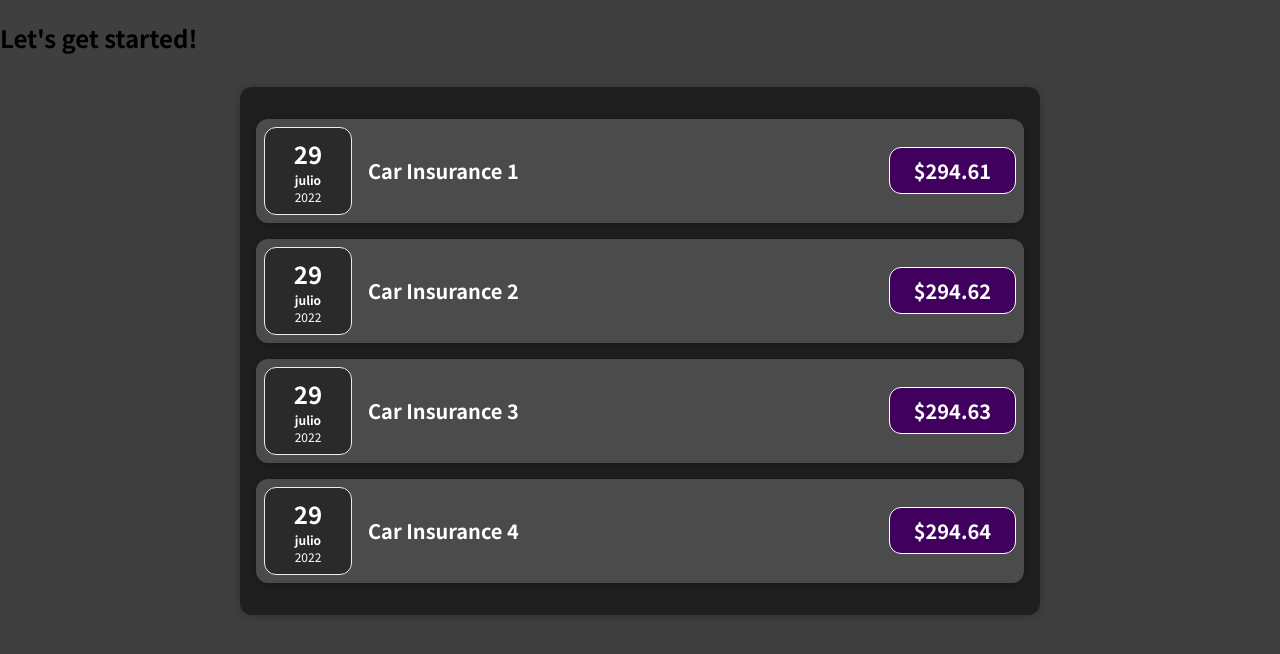
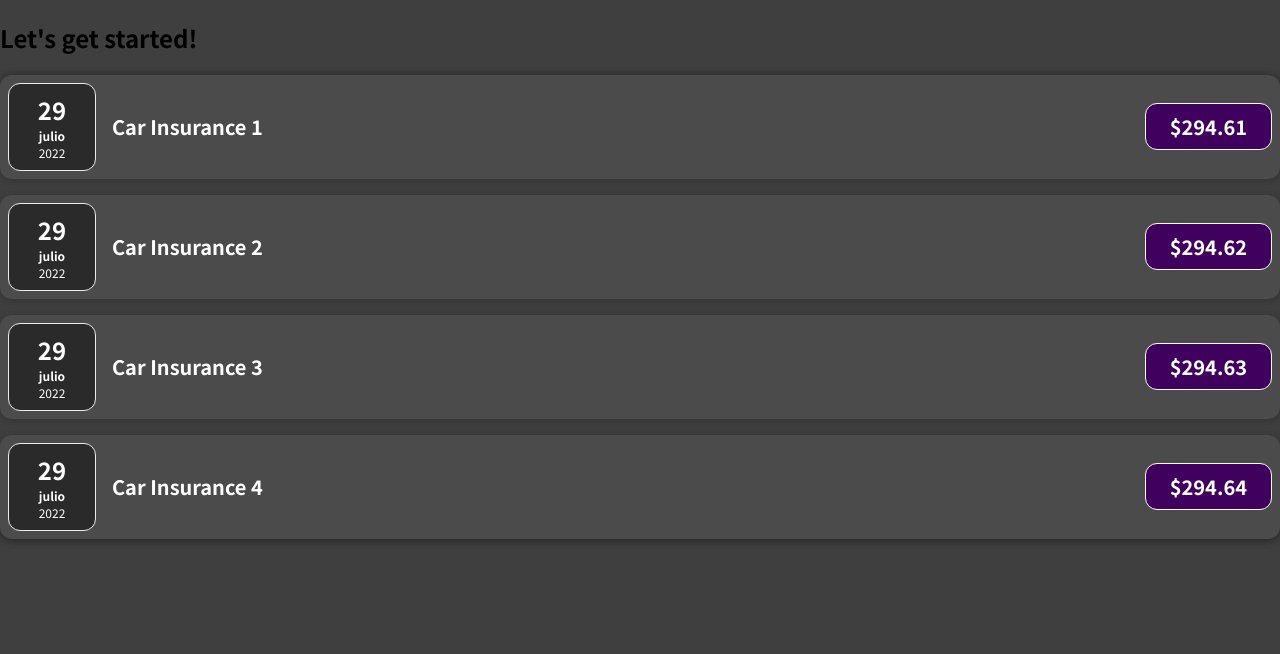
Before and after one commit to carehs12/react-course, a JavaScript app: page / in a window 1280 px wide. Shown: the top 654 px of the page. Built offline with nearby package versions, Linux system fonts and the light colour scheme.

Commit message:
feat: added container Card component

```diff
--- /dev/null
+++ b/src/components/Card.css
@@ -0,0 +1,4 @@
+.card {
+   border-radius: 12px;
+   box-shadow: 0 1px 8px rgba(0, 0, 0, 0.25);
+}
--- /dev/null
+++ b/src/components/Card.js
@@ -0,0 +1,9 @@
+import "./Card.css";
+
+function Card(props) {
+   const classes = `card ${props.className}`;
+
+   return <div className={classes}>{props.children}</div>;
+}
+
+export default Card;
--- a/src/components/ExpenseItem.css
+++ b/src/components/ExpenseItem.css
@@ -2,10 +2,8 @@
    display: flex;
    justify-content: space-between;
    align-items: center;
-   box-shadow: 0 2px 8px rgba(0, 0, 0, 0.25);
    padding: 0.5rem;
    margin: 1rem 0;
-   border-radius: 12px;
    background-color: #4b4b4b;
  }
 
--- a/src/components/ExpenseItem.js
+++ b/src/components/ExpenseItem.js
@@ -1,16 +1,17 @@
 import "./ExpenseItem.css";
 
 import ExpenseDate from "./ExpenseDate";
+import Card from "./Card";
 
 function ExpenseItem(props) {
    return (
-      <div className="expense-item">
+      <Card className="expense-item">
          <ExpenseDate date={props.date} />
          <div className="expense-item__description">
             <h2>{props.title}</h2>
             <div className="expense-item__price">${props.amount}</div>
          </div>
-      </div>
+      </Card>
    );
 }
 
--- a/src/components/ExpensesList.css
+++ b/src/components/ExpensesList.css
@@ -4,6 +4,4 @@
    margin: 2rem auto;
    width: 50rem;
    max-width: 95%;
-   border-radius: 12px;
-   box-shadow: 0 1px 8px rgba(0, 0, 0, 0.25);
  }
--- a/src/components/ExpensesList.js
+++ b/src/components/ExpensesList.js
@@ -1,10 +1,11 @@
 import "./ExpensesList.css";
 
 import ExpenseItem from "./ExpenseItem";
+import Card from "./Card";
 
 function ExpensesList(props) {
    return (
-      <div class="expenses-list">
+      <Card class="expenses-list">
          <ExpenseItem
             title={props.expenses[0].title}
             amount={props.expenses[0].amount}
@@ -25,7 +26,7 @@
             amount={props.expenses[3].amount}
             date={props.expenses[3].date}
          ></ExpenseItem>
-      </div>
+      </Card>
    );
 }
 
```
Also changed, not shown: 2 other files (tests, documents, lock files or other folders).
